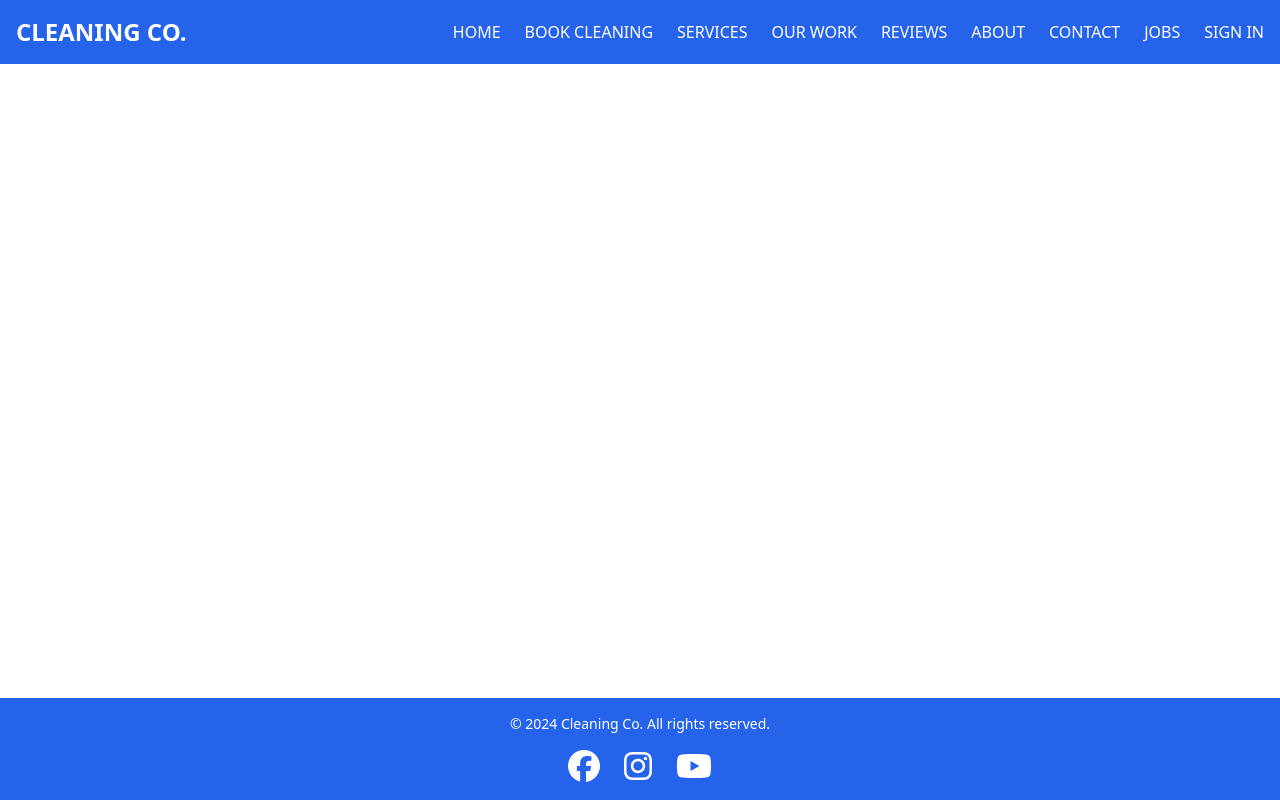
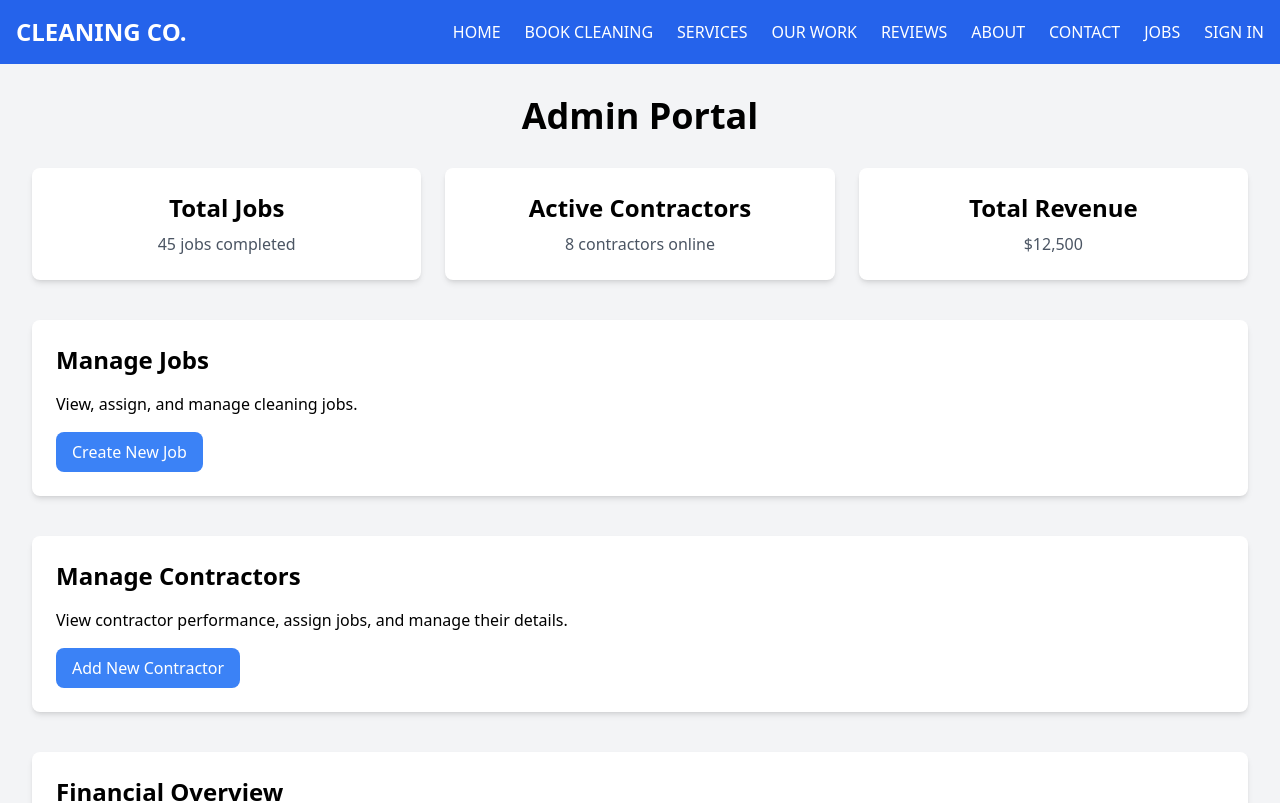
Before and after one commit to AndresAlbornozgil/cleaning-company-webapp, a React (Vite) app in the folder client/: page /admin-portal in a window 1280 px wide. Shown: the top 803 px of the page. Built offline with nearby package versions, Linux system fonts and the light colour scheme.

Commit message:
Added Admin, Crew and Client Portals

```diff
--- a/client/src/App.jsx
+++ b/client/src/App.jsx
@@ -9,6 +9,9 @@ import Jobs from './pages/Jobs';
 import BookCleaning from './pages/BookCleaning';
 import SignInPage from './pages/SignInPage';
 import SignUp from './pages/SignUp';
+import AdminPortal from './pages/AdminPortal';  // Importing the Admin Portal page
+import CrewPortal from './pages/CrewPortal';    // Importing the Crew Portal page
+import ClientPortal from './pages/ClientPortal'; // Importing the Client Portal page
 
 function App() {
   return (
@@ -25,6 +28,9 @@ function App() {
             <Route path="/book-cleaning" element={<BookCleaning />} />
             <Route path="/sign-in" element={<SignInPage />} />
             <Route path="/signup" element={<SignUp />} />
+            <Route path="/admin-portal" element={<AdminPortal />} />   {/* Admin Portal route */}
+            <Route path="/crew-portal" element={<CrewPortal />} />     {/* Crew Portal route */}
+            <Route path="/client-portal" element={<ClientPortal />} /> {/* Client Portal route */}
           </Routes>
         </main>
         <Footer />
--- /dev/null
+++ b/client/src/pages/AdminPortal.jsx
@@ -0,0 +1,50 @@
+import React from 'react';
+
+const AdminPortal = () => {
+  return (
+    <div className="min-h-screen bg-gray-100">
+      <div className="container mx-auto p-8">
+        <h1 className="text-4xl font-bold text-center mb-8">Admin Portal</h1>
+
+        {/* Dashboard Overview */}
+        <div className="grid grid-cols-3 gap-6">
+          <div className="bg-white shadow-md p-6 rounded-lg text-center">
+            <h2 className="text-2xl font-bold">Total Jobs</h2>
+            <p className="text-gray-600 mt-2">45 jobs completed</p>
+          </div>
+          <div className="bg-white shadow-md p-6 rounded-lg text-center">
+            <h2 className="text-2xl font-bold">Active Contractors</h2>
+            <p className="text-gray-600 mt-2">8 contractors online</p>
+          </div>
+          <div className="bg-white shadow-md p-6 rounded-lg text-center">
+            <h2 className="text-2xl font-bold">Total Revenue</h2>
+            <p className="text-gray-600 mt-2">$12,500</p>
+          </div>
+        </div>
+
+        {/* Job Management */}
+        <div className="bg-white shadow-md p-6 mt-10 rounded-lg">
+          <h2 className="text-2xl font-bold mb-4">Manage Jobs</h2>
+          <p>View, assign, and manage cleaning jobs.</p>
+          <button className="mt-4 bg-blue-500 text-white px-4 py-2 rounded-lg">Create New Job</button>
+        </div>
+
+        {/* Contractor Management */}
+        <div className="bg-white shadow-md p-6 mt-10 rounded-lg">
+          <h2 className="text-2xl font-bold mb-4">Manage Contractors</h2>
+          <p>View contractor performance, assign jobs, and manage their details.</p>
+          <button className="mt-4 bg-blue-500 text-white px-4 py-2 rounded-lg">Add New Contractor</button>
+        </div>
+
+        {/* Financial Overview */}
+        <div className="bg-white shadow-md p-6 mt-10 rounded-lg">
+          <h2 className="text-2xl font-bold mb-4">Financial Overview</h2>
+          <p>Track revenue, expenses, and generate invoices.</p>
+          <button className="mt-4 bg-blue-500 text-white px-4 py-2 rounded-lg">View Financials</button>
+        </div>
+      </div>
+    </div>
+  );
+};
+
+export default AdminPortal;
--- /dev/null
+++ b/client/src/pages/ClientPortal.jsx
@@ -0,0 +1,45 @@
+import React from 'react';
+
+const ClientPortal = () => {
+  return (
+    <div className="min-h-screen bg-gray-100">
+      <div className="container mx-auto p-8">
+        <h1 className="text-4xl font-bold text-center mb-8">Client Portal</h1>
+
+        {/* Upcoming Bookings */}
+        <div className="bg-white shadow-md p-6 rounded-lg">
+          <h2 className="text-2xl font-bold mb-4">Upcoming Bookings</h2>
+          <ul>
+            <li className="mb-4">
+              <p className="font-bold">Booking #123</p>
+              <p>Scheduled for October 20, 2024</p>
+              <button className="mt-2 bg-red-500 text-white px-4 py-2 rounded-lg">Cancel Booking</button>
+              <button className="mt-2 ml-2 bg-gray-500 text-white px-4 py-2 rounded-lg">Reschedule</button>
+            </li>
+          </ul>
+        </div>
+
+        {/* Past Jobs and Feedback */}
+        <div className="bg-white shadow-md p-6 mt-10 rounded-lg">
+          <h2 className="text-2xl font-bold mb-4">Past Jobs & Feedback</h2>
+          <p>Job #122 - Completed on October 5, 2024</p>
+          <textarea
+            className="w-full p-2 border rounded-lg mt-2"
+            rows="4"
+            placeholder="Leave feedback..."
+          ></textarea>
+          <button className="mt-4 bg-blue-500 text-white px-4 py-2 rounded-lg">Submit Feedback</button>
+        </div>
+
+        {/* Payment History */}
+        <div className="bg-white shadow-md p-6 mt-10 rounded-lg">
+          <h2 className="text-2xl font-bold mb-4">Payment History</h2>
+          <p>Total Payments: $1,200</p>
+          <button className="mt-4 bg-blue-500 text-white px-4 py-2 rounded-lg">View Invoices</button>
+        </div>
+      </div>
+    </div>
+  );
+};
+
+export default ClientPortal;
--- /dev/null
+++ b/client/src/pages/CrewPortal.jsx
@@ -0,0 +1,46 @@
+import React from 'react';
+
+const CrewPortal = () => {
+  return (
+    <div className="min-h-screen bg-gray-100">
+      <div className="container mx-auto p-8">
+        <h1 className="text-4xl font-bold text-center mb-8">Crew Portal</h1>
+
+        {/* Assigned Jobs */}
+        <div className="bg-white shadow-md p-6 rounded-lg">
+          <h2 className="text-2xl font-bold mb-4">Assigned Jobs</h2>
+          <ul>
+            <li className="mb-4">
+              <p className="font-bold">Job #123</p>
+              <p>123 Main St, Orlando, FL</p>
+              <p>Status: In Progress</p>
+              <button className="mt-2 bg-green-500 text-white px-4 py-2 rounded-lg">Mark as Completed</button>
+            </li>
+            <li className="mb-4">
+              <p className="font-bold">Job #124</p>
+              <p>456 Elm St, Orlando, FL</p>
+              <p>Status: Scheduled</p>
+              <button className="mt-2 bg-gray-500 text-white px-4 py-2 rounded-lg">Start Job</button>
+            </li>
+          </ul>
+        </div>
+
+        {/* Earnings */}
+        <div className="bg-white shadow-md p-6 mt-10 rounded-lg">
+          <h2 className="text-2xl font-bold mb-4">Earnings</h2>
+          <p>Total Earnings: $2,000</p>
+          <button className="mt-4 bg-blue-500 text-white px-4 py-2 rounded-lg">View Payment History</button>
+        </div>
+
+        {/* Contractor Guidelines */}
+        <div className="bg-white shadow-md p-6 mt-10 rounded-lg">
+          <h2 className="text-2xl font-bold mb-4">Contractor Guidelines</h2>
+          <p>Review guidelines for job quality and approved supplies.</p>
+          <button className="mt-4 bg-blue-500 text-white px-4 py-2 rounded-lg">View Guidelines</button>
+        </div>
+      </div>
+    </div>
+  );
+};
+
+export default CrewPortal;
```
